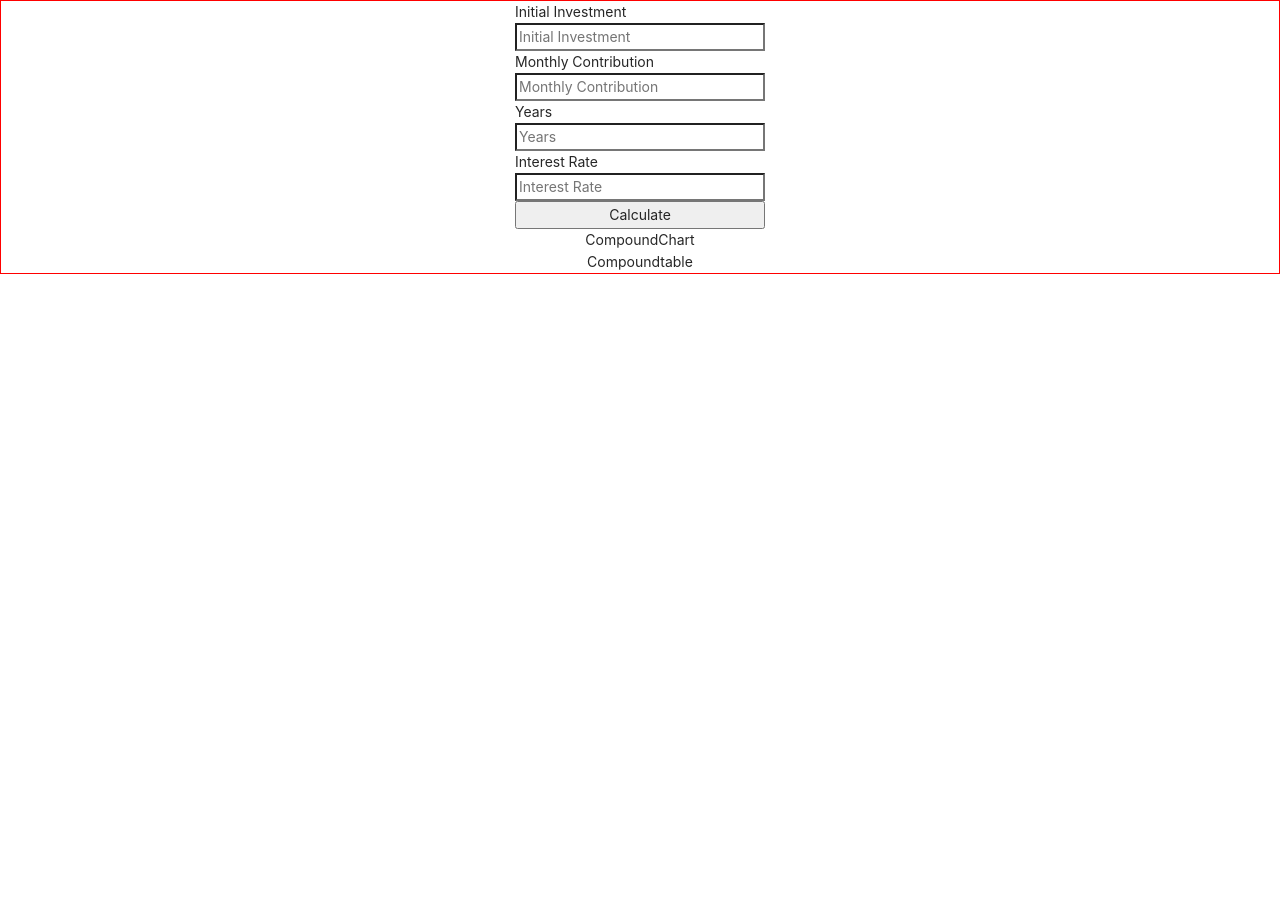
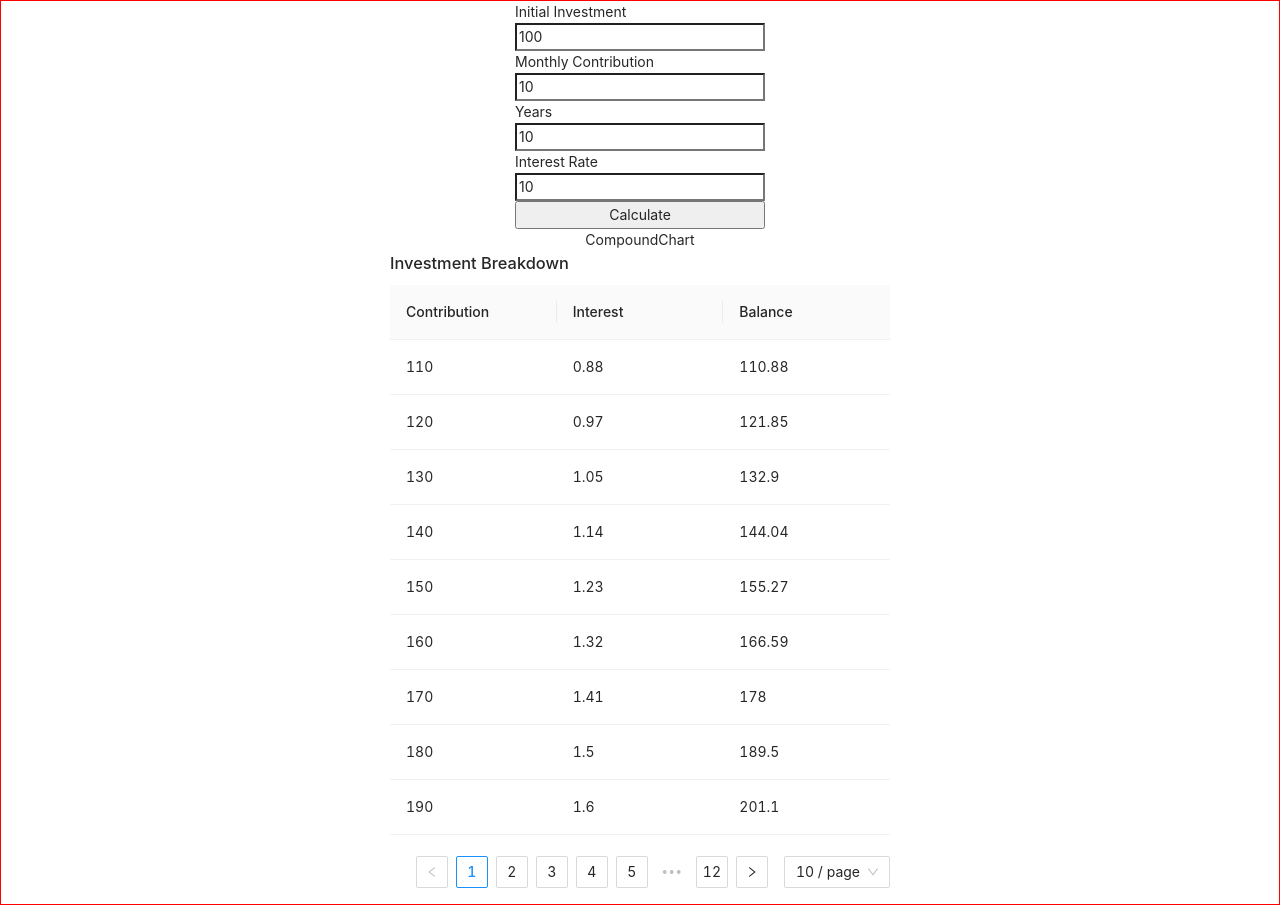
Before and after one commit to annsuparada/finance-calculator, a React (Create React App) app in the folder client/: page / in a window 1280 px wide. Both pictures are taken after a click on the button "Calculate". Before the commit the page ends 800 px from the top, so only its background shows below. Built offline with nearby package versions, Linux system fonts and the light colour scheme.

Commit message:
add table

```diff
--- a/client/src/components/compoundInterest/CompoundForm.js
+++ b/client/src/components/compoundInterest/CompoundForm.js
@@ -6,10 +6,10 @@ import { Form, Input, Button, InputNumber } from 'antd';
 
 const CompoundForm = (props) => {
     const [form, setForm] = useState({
-        initialInvestment: null,
-        monthlyContribution: null,
-        years: null,
-        interestRate: null,
+        initialInvestment: 100,
+        monthlyContribution: 10,
+        years: 10,
+        interestRate: 10,
     })
 
 
@@ -35,7 +35,6 @@ const CompoundForm = (props) => {
 
     return (
         <div>
-            {console.log('interestReturn',props.interestReturn)}
             <form onSubmit={handdleSubmit} style={{ display: "flex", flexDirection: "column", width: "250px" }}>
                 <label>Initial Investment</label>
                 <input
@@ -71,12 +70,6 @@ const CompoundForm = (props) => {
                 />
                 <button onClick={e => handdleSubmit(e)}>Calculate</button>
             </form>
-            {/* {
-                props.interestReturn && props.interestReturn.map(el => (
-                    <p>{el.monthlyContribution}</p>
-                ))
-            }
-          */}
         </div>
     );
 }
--- a/client/src/components/compoundInterest/CompoundTable.js
+++ b/client/src/components/compoundInterest/CompoundTable.js
@@ -1,11 +1,60 @@
 import React from 'react';
+import { connect } from "react-redux";
+import { withRouter } from "react-router-dom";
+import { Table } from 'antd';
 
-const CompoundTable = () => {
+const CompoundTable = (props) => {
+
+    const columns = [
+        {
+            title: 'Contribution',
+            dataIndex: 'totalContribution',
+            //   width: 150,
+        },
+        {
+            title: 'Interest',
+            dataIndex: 'interest',
+            //   width: 150,
+        },
+        {
+            title: 'Balance',
+            dataIndex: 'totalBalance',
+        },
+    ];
+
+    const data = [];
+    const returnData = props.interestReturn
+    for (let i = 0; i < returnData.length; i++) {
+        data.push({
+            key: i,
+            totalContribution: returnData[i].totalContribution,
+            interest: returnData[i].interest,
+            totalBalance: returnData[i].totalBalance,
+        });
+    }
+
     return (
         <div>
-            Compoundtable
+            {console.log('return', props.interestReturn.length)}
+
+            {returnData.length > 0 ?
+                <>
+                    <h3>Investment Breakdown</h3>
+                    <Table columns={columns} dataSource={data} scroll={{ y: 500 }} style={{ width: "500px" }} />
+                </>
+                : null
+            }
         </div>
-     );
+    );
 }
 
-export default CompoundTable;
+const mapStateToprops = state => ({
+    interestReturn: state.compoundInterestReducer.interestReturn,
+})
+
+export default withRouter(
+    connect(
+        mapStateToprops,
+        null
+    )(CompoundTable)
+)
```
